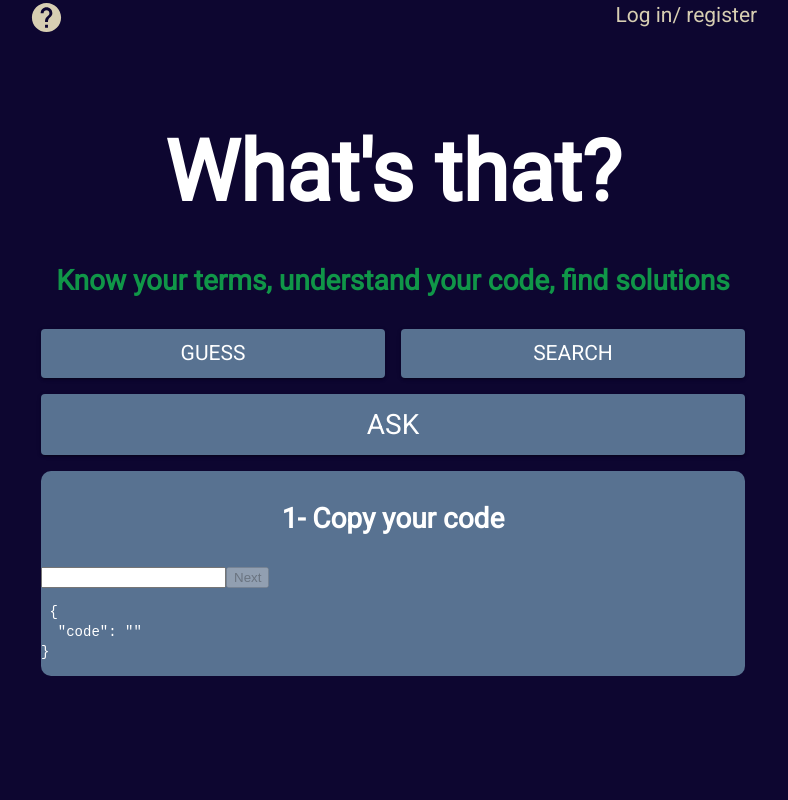
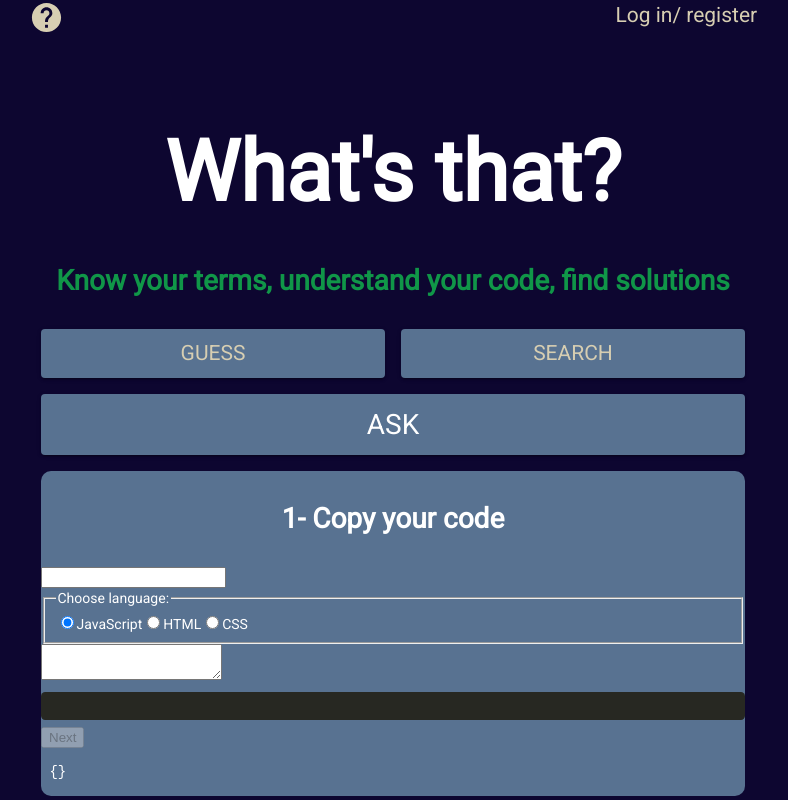
Before and after one commit to JMJHautier/Whatsthat, a React (Create React App) app: page /ask in a window 1280 px wide. Shown: the whole page, without its empty margins (247-1035 px from the left). Built offline with nearby package versions, Linux system fonts and the light colour scheme.

Commit message:
feat: Add Code Editor (form step 1)

```diff
--- a/package.json
+++ b/package.json
@@ -14,8 +14,10 @@
     "install": "^0.13.0",
     "material-ui": "^0.20.2",
     "npm": "^7.10.0",
+    "prismjs": "^1.23.0",
     "react": "^17.0.2",
     "react-dom": "^17.0.2",
+    "react-hook-form": "^7.3.5",
     "react-router-dom": "^5.2.0",
     "react-scripts": "4.0.3",
     "web-vitals": "^1.1.1"
--- a/src/components/Nav.js
+++ b/src/components/Nav.js
@@ -19,13 +19,13 @@
    >
 
             <Grid item xs={6} className="notSelected">
-                  <Button component={Link} to={routeNotSelected1} variant="contained"  color="primary" style={{fontSize:"1.5em"}} fullWidth>
+                  <Button component={Link} to={routeNotSelected1} variant="contained"  color="primary" style={{fontSize:"1.5em", color:'#D7CEB2'}} fullWidth>
                      {notSelected1}
                   </Button>
             </Grid>
 
             <Grid item xs={6} color="primary" className="notSelected">
-               <Button component={Link} to={routeNotSelected2} variant="contained"  color="primary" style={{fontSize:"1.5em"}} fullWidth>
+               <Button component={Link} to={routeNotSelected2} variant="contained"  color="primary" style={{fontSize:"1.5em",color:'#D7CEB2'}} fullWidth>
                      {notSelected2}
                   </Button>
             </Grid>
--- a/src/routes/ask/Ask.js
+++ b/src/routes/ask/Ask.js
@@ -2,9 +2,12 @@
 import {Link} from 'react-router-dom'
 import {useState} from 'react'
 import { useForm } from "react-hook-form";
+import CodeEditor from './CodeEditor.js';
 
 const Ask = () => {
       const [formStep, setFormStep] = useState(0);
+      const [language, setLanguage] = useState("javascript");
+      const [content, setContent] = useState();
 
       const { register, handleSubmit, watch, formState: { errors, isValid} } = useForm({mode:"all"});
       const nextFormStep = () => {
@@ -25,6 +28,39 @@
             <form onSubmit={handleSubmit(onSubmit)}>
             {/* register your input into the hook by invoking the "register" function */}
                   <input  {...register("code",{required:{value:true, message:"Please insert code",}})} />
+
+                  <fieldset>
+                        <legend>Choose language:</legend>
+                        <input
+                        type="radio"
+                        id="javascript"
+                        name="language"
+                        value="javascript"
+                        checked={language === "javascript"}
+                        onChange={() => setLanguage("javascript")}
+                        />
+                        <label htmlFor="javascript">JavaScript</label>
+                        <input
+                        type="radio"
+                        id="xml"
+                        name="language"
+                        value="markup"
+                        checked={language === "markup"}
+                        onChange={() => setLanguage("markup")}
+                        />
+                        <label htmlFor="Html">HTML</label>
+                        <input
+                        type="radio"
+                        id="css"
+                        name="language"
+                        value="css"
+                        checked={language === "css"}
+                        onChange={() => setLanguage("css")}
+                        />
+                        <label htmlFor="css">CSS</label>
+                  </fieldset>
+
+                  <CodeEditor language={language} content={content} setContent={setContent}/>
 
                   <input disabled={!isValid} type="submit" onClick={nextFormStep} value="Next"/>
             {/* include validation with required or other standard HTML validation rules */}
--- /dev/null
+++ b/src/routes/ask/CodeEditor.js
@@ -0,0 +1,51 @@
+import React, { useState, useEffect } from "react";
+import Prism from "prismjs";
+import './codeEditor.css';
+import './prism.css'
+// import { useForm } from "react-hook-form";
+
+const CodeEditor = ({language, content, setContent}) => {
+
+  // const { register, handleSubmit, watch, formState: { errors, isValid} } = useForm({mode:"all"});
+
+  const handleKeyDown = evt => {
+    let value = content,
+      selStartPos = evt.currentTarget.selectionStart;
+
+    console.log(evt.currentTarget);
+
+    // handle 4-space indent on
+    if (evt.key === "Tab") {
+      value =
+        value.substring(0, selStartPos) +
+        "    " +
+        value.substring(selStartPos, value.length);
+      evt.currentTarget.selectionStart = selStartPos + 3;
+      evt.currentTarget.selectionEnd = selStartPos + 4;
+      evt.preventDefault();
+
+      setContent(value);
+    }
+  };
+
+  useEffect(() => {
+    Prism.highlightAll();
+  }, [language, content]);
+
+  return (
+    <div className="code-edit-container">
+      <textarea
+      // {...register("code2",{required:{value:true, message:"Please insert code",}})}
+        className="code-input"
+        value={content}
+        onChange={evt => setContent(evt.target.value)}
+        onKeyDown={handleKeyDown}
+      />
+      <pre className="line-numbers">
+        <code className={`language-${language}`}>{content}</code>
+      </pre>
+    </div>
+  );
+};
+
+export default CodeEditor;
--- /dev/null
+++ b/src/routes/ask/codeEditor.css
@@ -0,0 +1,58 @@
+/* .code-edit-container {
+  position: relative;
+  height: 500px;
+  border: 1px solid hsl(0, 0%, 60%);
+  background-color: hsl(212, 35%, 95%);
+  margin: 1em 0;
+} */
+
+/* .code-input,
+.code-output {
+  position: absolute;
+  top: 0;
+  left: 0;
+  width: 100%;
+  height: 100%;
+  padding: 1rem;
+  border: none;
+  font-family: Consolas, Monaco, "Andale Mono", "Ubuntu Mono", monospace;
+  font-size: 0.8rem;
+  background: transparent;
+  white-space: pre-wrap;
+  line-height: 1.5em;
+  word-wrap: break-word;
+  font-size: 1rem;
+} */
+
+/* .code-input {
+  opacity: 1;
+  margin: 0;
+  color: hsl(0, 0%, 40%);
+  resize: none;
+} */
+
+/* .code-output {
+  pointer-events: none;
+  z-index: 3;
+  margin: 0;
+  overflow-y: auto;
+} */
+
+/* code {
+  position: absolute;
+  top: 0;
+  left: 0;
+  margin: 0;
+  padding: 1rem;
+  display: block;
+  color: hsl(0, 0%, 40%);
+  font-size: 0.8rem;
+  font-family: "PT Mono", monospace;
+} */
+
+/* overrides */
+/* .code-edit-container :not(pre) > code[class*="language-"],
+.code-edit-container pre[class*="language-"] {
+  background: transparent;
+  margin: 0;
+} */
--- /dev/null
+++ b/src/routes/ask/prism.css
@@ -0,0 +1,125 @@
+/* PrismJS 1.23.0
+https://prismjs.com/download.html#themes=prism-okaidia&languages=markup+css+clike+javascript */
+/**
+ * okaidia theme for JavaScript, CSS and HTML
+ * Loosely based on Monokai textmate theme by http://www.monokai.nl/
+ * @author ocodia
+ */
+
+code[class*="language-"],
+pre[class*="language-"] {
+	color: #f8f8f2;
+	background: none;
+	text-shadow: 0 1px rgba(0, 0, 0, 0.3);
+	font-family: Consolas, Monaco, 'Andale Mono', 'Ubuntu Mono', monospace;
+	font-size: 1em;
+	text-align: left;
+	white-space: pre;
+	word-spacing: normal;
+	word-break: normal;
+	word-wrap: normal;
+	line-height: 1.5;
+
+	-moz-tab-size: 4;
+	-o-tab-size: 4;
+	tab-size: 4;
+
+	-webkit-hyphens: none;
+	-moz-hyphens: none;
+	-ms-hyphens: none;
+	hyphens: none;
+}
+
+/* Code blocks */
+pre[class*="language-"] {
+	padding: 1em;
+	margin: .5em 0;
+	overflow: auto;
+	border-radius: 0.3em;
+}
+
+:not(pre) > code[class*="language-"],
+pre[class*="language-"] {
+	background: #272822;
+}
+
+/* Inline code */
+:not(pre) > code[class*="language-"] {
+	padding: .1em;
+	border-radius: .3em;
+	white-space: normal;
+}
+
+.token.comment,
+.token.prolog,
+.token.doctype,
+.token.cdata {
+	color: #8292a2;
+}
+
+.token.punctuation {
+	color: #f8f8f2;
+}
+
+.token.namespace {
+	opacity: .7;
+}
+
+.token.property,
+.token.tag,
+.token.constant,
+.token.symbol,
+.token.deleted {
+	color: #f92672;
+}
+
+.token.boolean,
+.token.number {
+	color: #ae81ff;
+}
+
+.token.selector,
+.token.attr-name,
+.token.string,
+.token.char,
+.token.builtin,
+.token.inserted {
+	color: #a6e22e;
+}
+
+.token.operator,
+.token.entity,
+.token.url,
+.language-css .token.string,
+.style .token.string,
+.token.variable {
+	color: #f8f8f2;
+}
+
+.token.atrule,
+.token.attr-value,
+.token.function,
+.token.class-name {
+	color: #e6db74;
+}
+
+.token.keyword {
+	color: #66d9ef;
+}
+
+.token.regex,
+.token.important {
+	color: #fd971f;
+}
+
+.token.important,
+.token.bold {
+	font-weight: bold;
+}
+.token.italic {
+	font-style: italic;
+}
+
+.token.entity {
+	cursor: help;
+}
```
Also changed, not shown: 1 other file (tests, documents, lock files or other folders).
